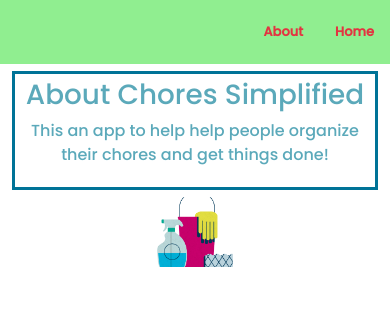
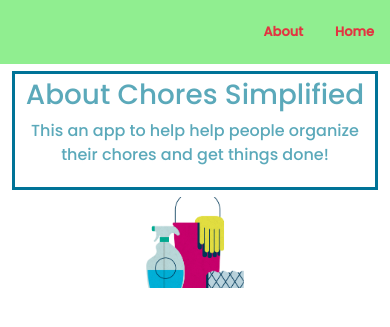
Before and after one commit to smclairecarden/chores-simplified, a Flask app: page /info in a window 390 px wide. Shown: the top 327 px of the page. Run offline with Flask 2, Linux system fonts and the light colour scheme; parts of the project's set-up code (start-up, migrations or seed data) failed here and were passed over.

Commit message:
fix images

```diff
--- a/myapp/static/styles.css
+++ b/myapp/static/styles.css
@@ -159,7 +159,7 @@ a {
   }
 
   .brooms, .addchoreimg {
-    max-width: 30%;
+    max-width: 50%;
     min-height: 30%;
     margin: 0 auto;
   }
```
